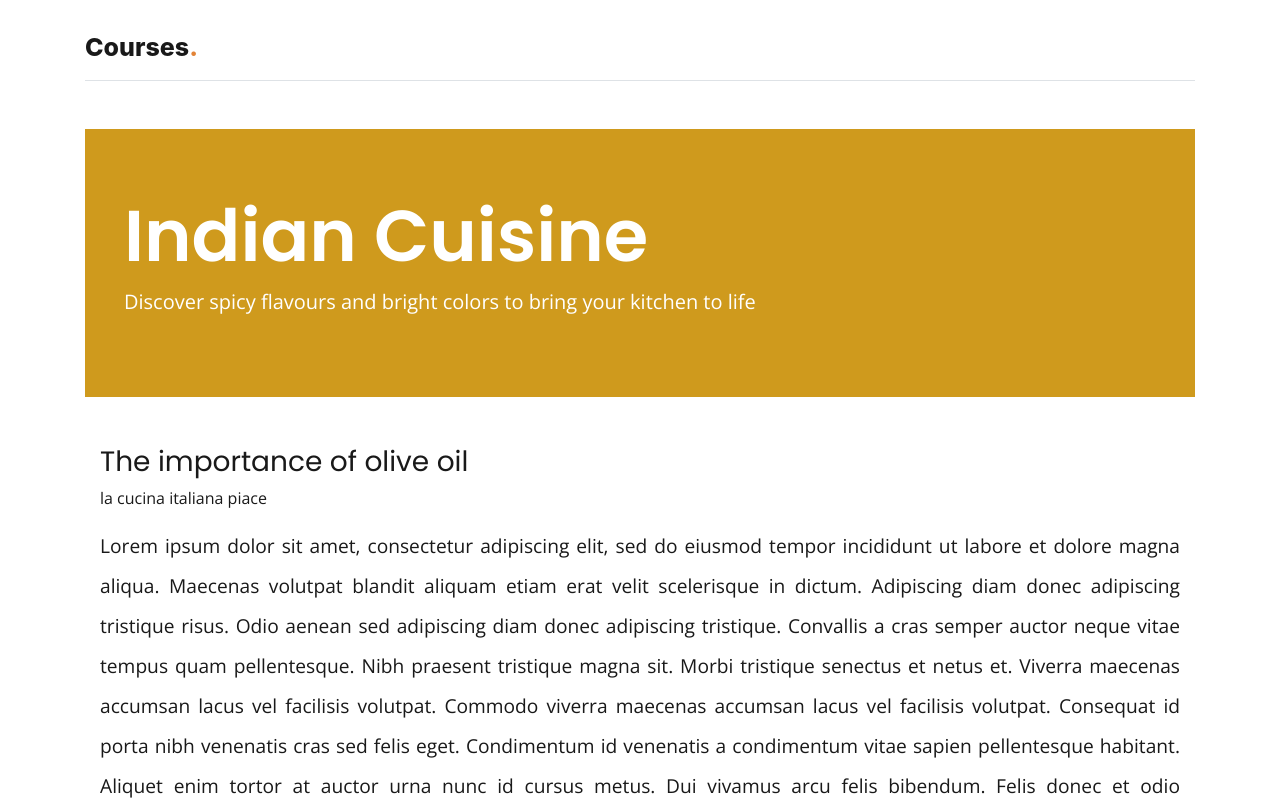
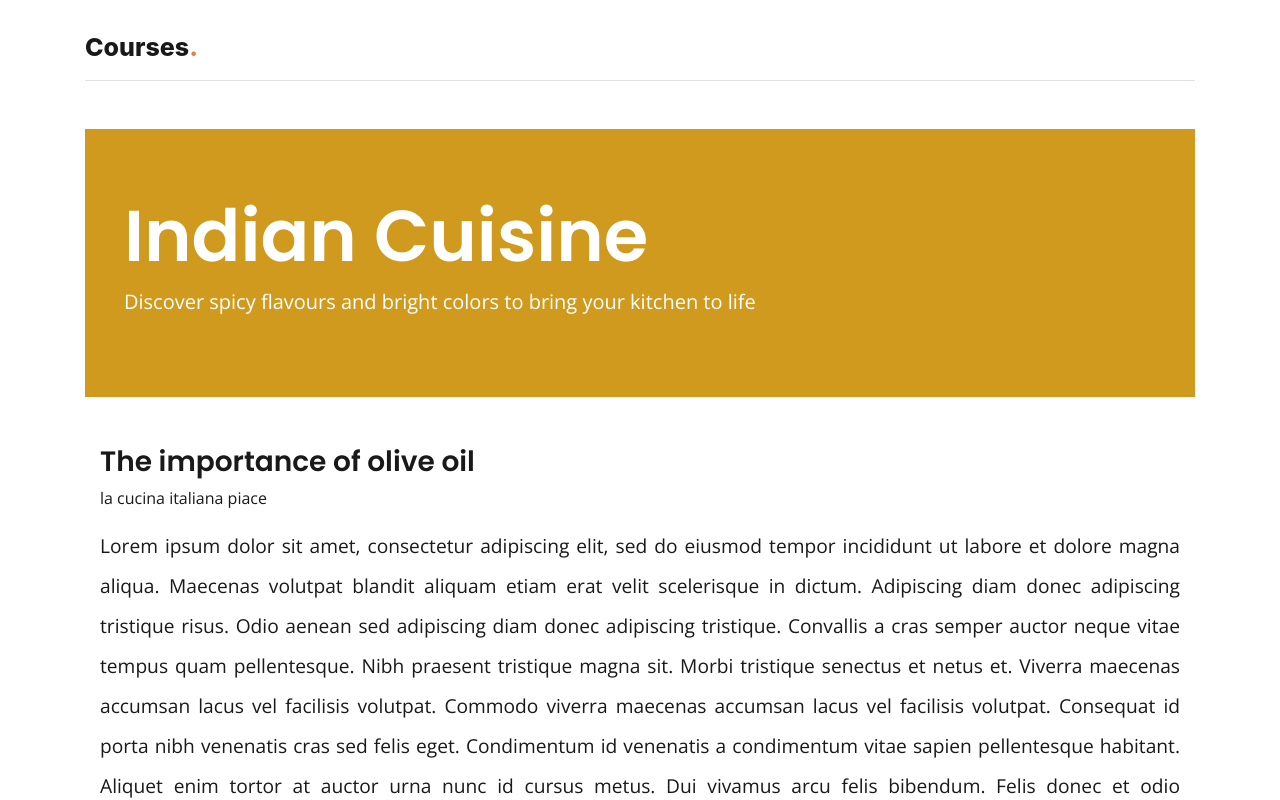
Before and after one commit to giaro710/lifekeys-challenge, a React (Create React App) app: page /courses/1/pages in a window 1280 px wide. Shown: the top 800 px of the page. Built offline with nearby package versions, Linux system fonts and the light colour scheme.

Commit message:
style: minor changes

```diff
--- a/src/components/Course/CourseContent/CourseContent.js
+++ b/src/components/Course/CourseContent/CourseContent.js
@@ -4,9 +4,20 @@ import "./CourseContent.css";
 const CourseContent = ({ content: { title }, content: { textContent } }) => {
   return (
     <>
-      <h3>{title}</h3>
+      <h3
+        style={{
+          fontWeight: "600",
+          // fontSize: "25px",
+          textDecoration: "none",
+        }}
+      >
+        {title}
+      </h3>
       <p className="text-justify">{textContent}</p>
-      <p className="text-justify contentParagraph">
+      <p
+        className="text-justify contentParagraph"
+        style={{ lineHeight: "40px", fontSize: "1.2rem", fontWeight: "300" }}
+      >
         Lorem ipsum dolor sit amet, consectetur adipiscing elit, sed do eiusmod
         tempor incididunt ut labore et dolore magna aliqua. Maecenas volutpat
         blandit aliquam etiam erat velit scelerisque in dictum. Adipiscing diam
--- a/src/components/Layout/Topbar/Topbar.js
+++ b/src/components/Layout/Topbar/Topbar.js
@@ -6,7 +6,11 @@ const Topbar = () => {
     <div className="mt-3 border-bottom">
       <Navbar className="pl-0 pr-0" color="faded" light>
         <NavbarBrand
-          style={{ fontWeight: "800", fontSize: "25px" }}
+          style={{
+            fontWeight: "800",
+            fontSize: "25px",
+            textDecoration: "none",
+          }}
           className="logo"
           href="/courses"
           className="mr-auto"
```
